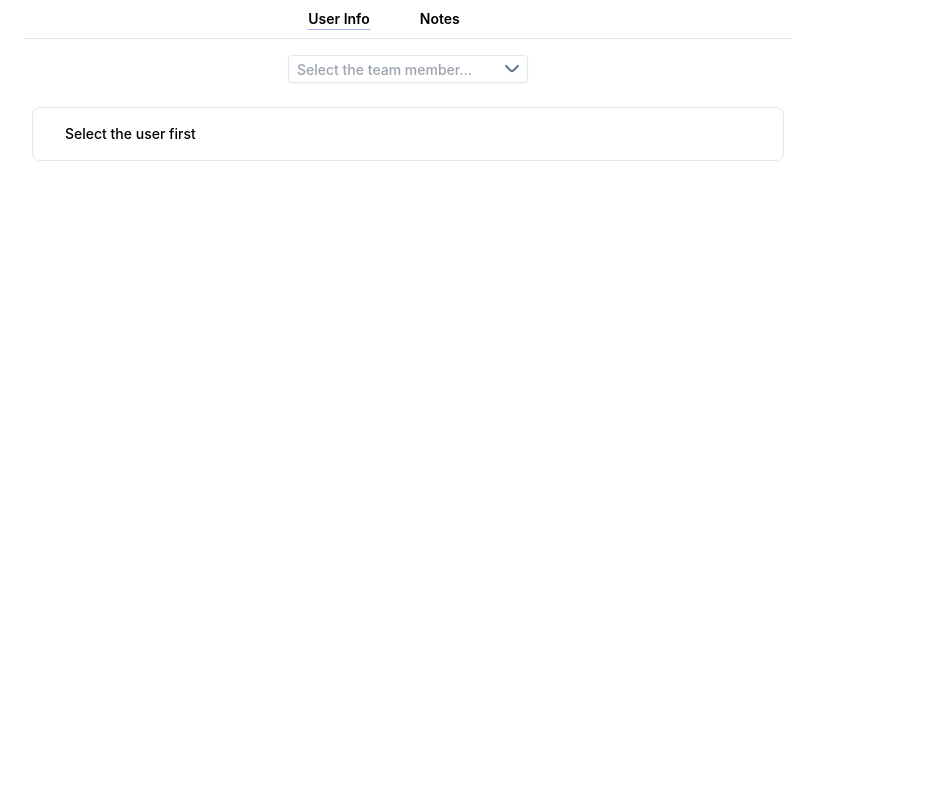
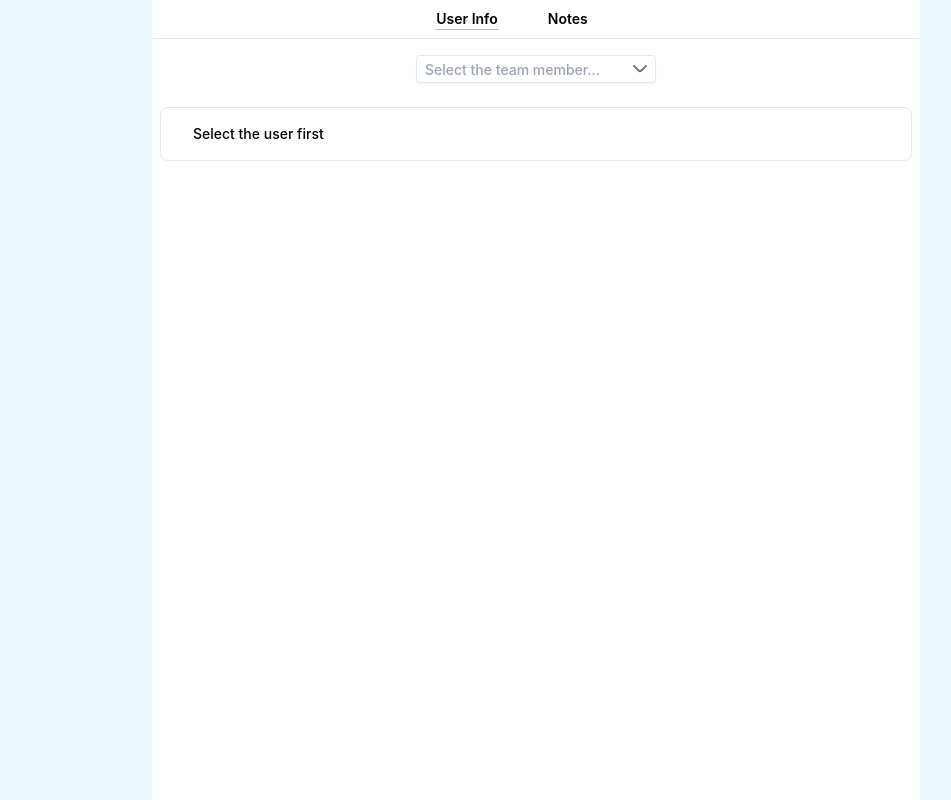
Before and after one commit to eleonora-demikh/time-tracker, a React app: page / in a window 1280 px wide. Shown: the whole page, without its empty margins (104-1055 px from the left). Built offline with nearby package versions, Linux system fonts and the light colour scheme; no server answers; the HTML template or start-up script is replaced by a standard one.

Commit message:
fixed styles

```diff
--- a/src/index.css
+++ b/src/index.css
@@ -12,11 +12,14 @@
   font-family: Inter, system-ui, Avenir, Helvetica, Arial, sans-serif;
   line-height: 1.5;
   font-weight: 400;
-  margin: 0 auto;
+  background-color: #fff;
 }
 
 body {
+  margin: 0 auto;
   display: flex;
+  justify-content: center;
+  background-color: #ddeffa90;
   min-width: 320px;
   max-width: 1024px;
   min-height: 100vh;
```
Also changed, not shown: 4 other files (tests, documents, lock files or other folders).
